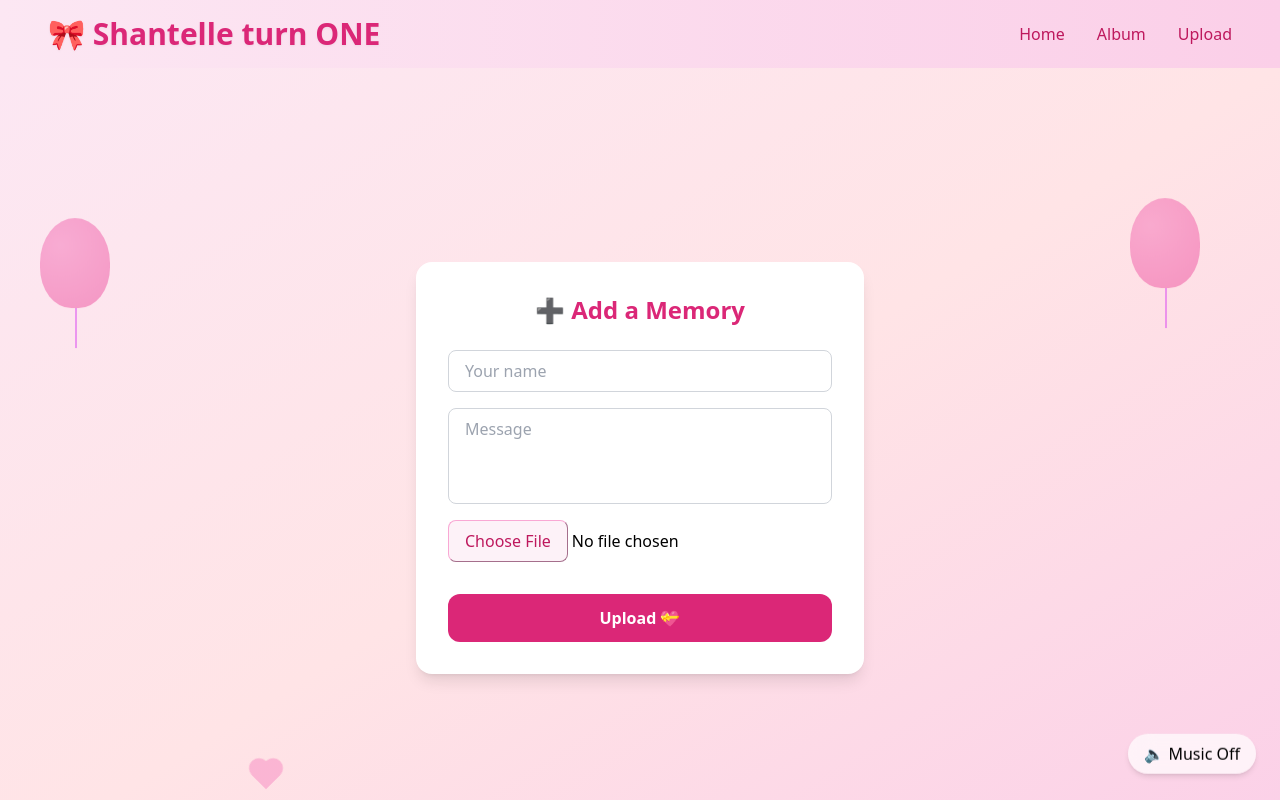
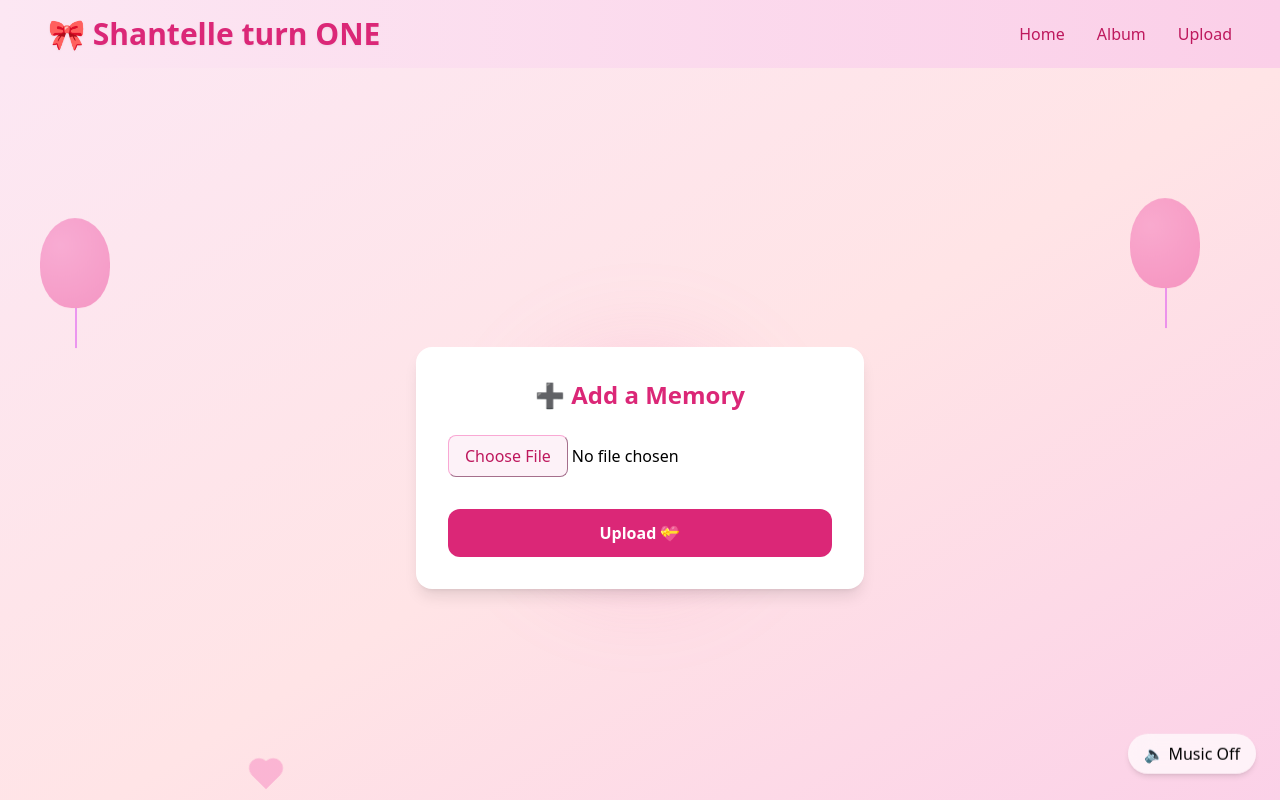
Before and after one commit to AxelGumiit/baby-album, a React (Vite) app in the folder Frontend/: page /upload in a window 1280 px wide. Shown: the top 800 px of the page. Built offline with nearby package versions, Linux system fonts and the light colour scheme.

Commit message:
Update Upload.jsx

```diff
--- a/Frontend/src/pages/Upload.jsx
+++ b/Frontend/src/pages/Upload.jsx
@@ -59,22 +59,6 @@ function Upload() {
         </h2>
 
         <form className="flex flex-col gap-4" onSubmit={handleSubmit}>
-          <input
-            type="text"
-            placeholder="Your name"
-            value={name}
-            onChange={(e) => setName(e.target.value)}
-            className="border border-gray-300 rounded-lg px-4 py-2 focus:outline-none focus:ring-2 focus:ring-pink-300"
-            required
-          />
-
-          <textarea
-            placeholder="Message"
-            value={message}
-            onChange={(e) => setMessage(e.target.value)}
-            className="border border-gray-300 rounded-lg px-4 py-2 h-24 resize-none focus:outline-none focus:ring-2 focus:ring-pink-300"
-            required
-          />
 
           <input
             type="file"
```
